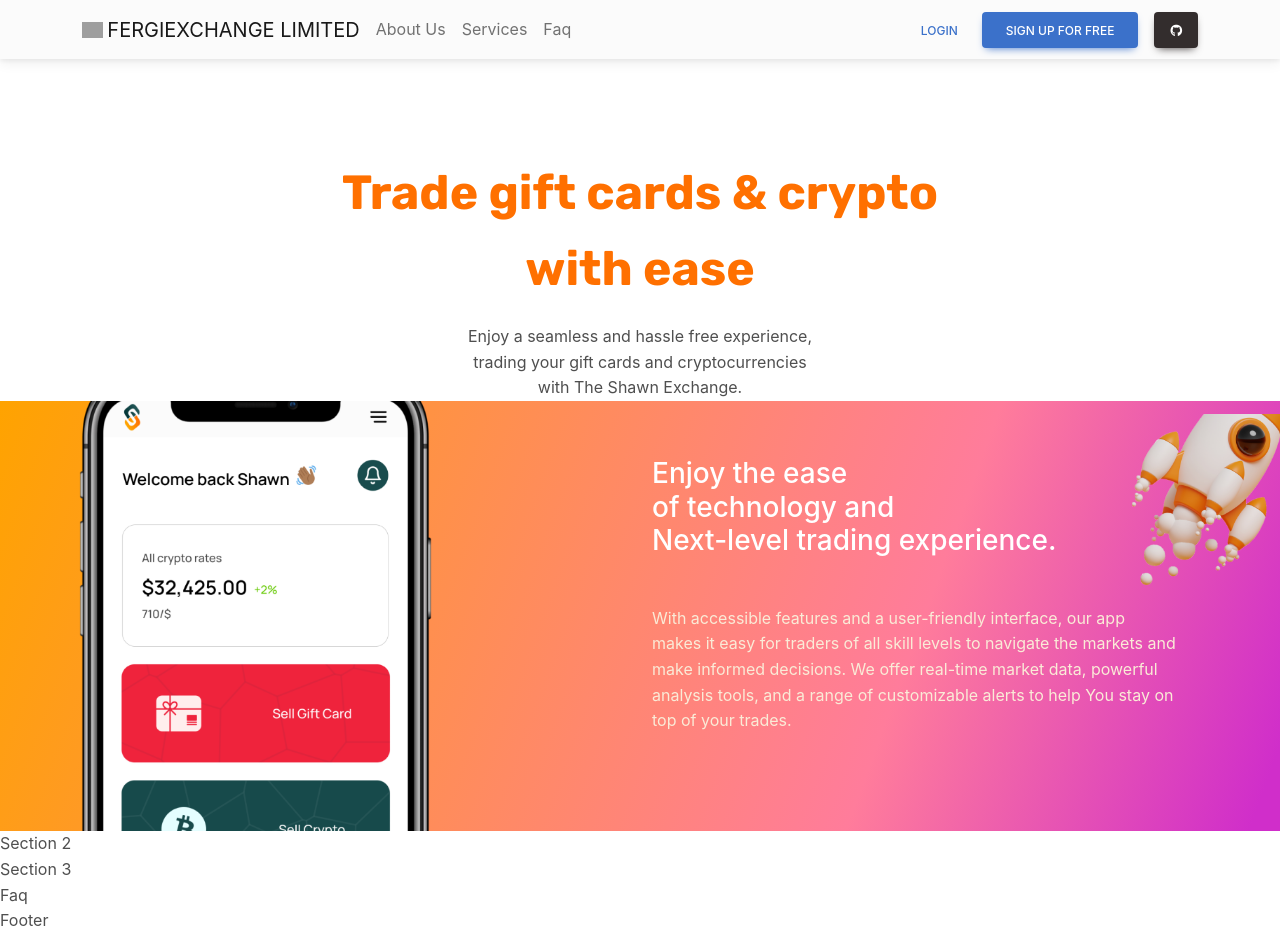
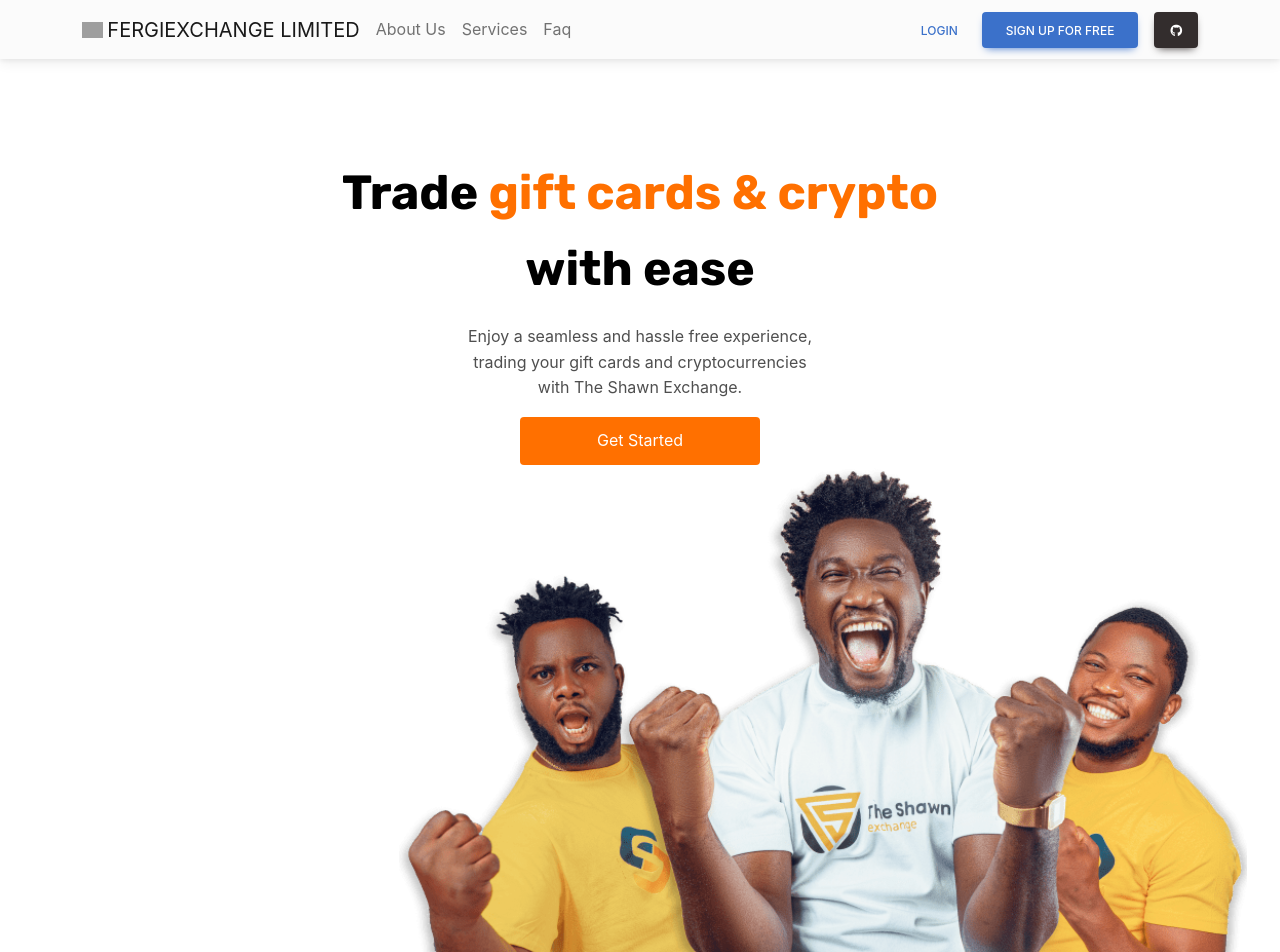
Before and after one commit to aridguy/fergieXchange, a React (Create React App) app: page / in a window 1280 px wide. Shown: the top 952 px of the page. Built offline with nearby package versions, Linux system fonts and the light colour scheme; grey boxes are pictures that could not be loaded.

Commit message:
modified the home page

```diff
--- a/src/Routes/Home/Home.css
+++ b/src/Routes/Home/Home.css
@@ -7,3 +7,18 @@
     font-family: 'Rubik', sans-serif, Urbanist;
 
 }
+
+.very-black{
+    color: #000000;
+}
+
+.getStartedBtn{
+    background-color: #FF7000;
+    width: 15em;
+    outline: none;
+    border: none;
+    color: white;
+    height: 3em;
+    border-radius: 4px;
+
+}
--- a/src/Routes/Home/Home.js
+++ b/src/Routes/Home/Home.js
@@ -1,5 +1,6 @@
 import React from "react";
 import './Home.css'
+import LandImage from '../../Assets/ambassadors_eafahi.png.svg'
 
 const Home = () => {
     return (
@@ -10,7 +11,7 @@
                     <div className="col-md-8 mt-5">
                         <div className="contentsHeader text-center">
                             <p className="heading1">
-                                Trade <span>gift cards & crypto</span> <br /> with ease
+                                <span className="very-black">Trade</span> <span>gift cards & crypto</span> <br /> <span className="very-black">with ease</span>
                             </p>
                             <div className="row">
                                 <div className="col-md-3"></div>
@@ -19,9 +20,19 @@
                                         Enjoy a seamless and hassle free experience, trading your gift cards and cryptocurrencies with
                                         The Shawn Exchange.
                                     </span>
+                                    <button className="getStartedBtn mt-3">Get Started</button>
                                 </div>
                                 <div className="col-md-3"></div>
                             </div>
+                        </div>
+                        <div className="row">
+                            <div className="col-md-2"></div>
+                            <div className="col-md-8">
+                                <div className="potoLanding text-center">
+                                    <img src={LandImage} alt="lading page icon" />
+                                </div>
+                            </div>
+                            <div className="col-md-2"></div>
                         </div>
                     </div>
                     <div className="col-md-2"></div>
```
Also changed, not shown: src/Assets/ambassadors_eafahi.png.svg (added).
